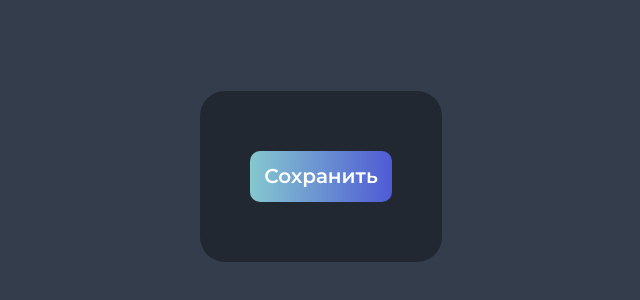
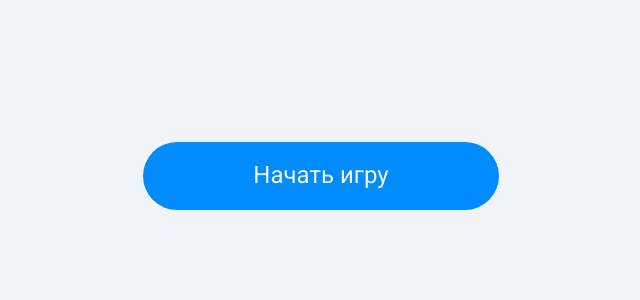
Before and after one commit to Alexandr799/learn-vue, a Vue app: page / in a window 1280 px wide. Shown: the part 224-524 px from the top of the page, without its empty margins (319-959 px from the left). Built offline with nearby package versions, Linux system fonts and the light colour scheme.

Commit message:
2-button. Сверстал кнопку

```diff
--- a/index.html
+++ b/index.html
@@ -8,7 +8,8 @@
   <title>learn-app</title>
   <link rel="preconnect" href="https://fonts.googleapis.com">
   <link rel="preconnect" href="https://fonts.gstatic.com" crossorigin>
-  <link href="https://fonts.googleapis.com/css2?family=Montserrat:ital,wght@0,100..900;1,100..900&display=swap"
+  <link
+    href="https://fonts.googleapis.com/css2?family=Montserrat:ital,wght@0,100..900;1,100..900&family=Roboto:ital,wght@0,100..900;1,100..900&display=swap"
     rel="stylesheet">
 </head>
 
--- a/src/App.vue
+++ b/src/App.vue
@@ -5,7 +5,7 @@ import Button from './components/Button.vue';
 
 <template>
   <main class="main">
-    <Button>Сохранить</Button>
+    <Button>Начать игру</Button>
   </main>
 </template>
 
--- a/src/components/Button.vue
+++ b/src/components/Button.vue
@@ -14,17 +14,19 @@
 <style scope>
 .button {
     border: none;
-    border-radius: 10px;
-    padding: 14px;
-    background: var(--gradient);
+    border-radius: 100px;
+    padding: 20px 110px;
+    background-color: var(--color-secondary);
     font-family: var(--font);
-    font-size: 20px;
-    font-weight: 600;
+    font-size: 24px;
+    font-weight: 400;
     color: var(--color-primary);
     cursor: pointer;
+    transition: background-color 0.3s ease-in-out;
 }
 
 .button:hover {
-    background: var(--gradient-inverted);
+    background-color: var(--color-secondary-2);
+    transition: background-color 0.3s ease-in-out;
 }
 </style>
--- a/src/style.css
+++ b/src/style.css
@@ -379,22 +379,27 @@ template {
 }
 
 :root {
-  --font: "Montserrat", sans-serif;
-  --color-primary: #FFFFFF;
-  --color-bg: #343D4B;
-  --color-primary-inverted: #000000;
-  --color-bg-main: #222831;
-  --color-bg-card: #272E37;
-  --gradient: linear-gradient(91deg, rgba(144, 217, 224, 0.90) 0.2%, rgba(84, 96, 230, 0.90) 100%);
-  --gradient-inverted: linear-gradient(91deg, rgba(144, 217, 224, 0.90) 9.04%, rgba(84, 96, 230, 0.90) 92.2%);
+  --font: "Roboto", sans-serif;;
+  --color-primary: #F0F4F8;
+  --color-secondary: #008BFE;
+  --color-primary-1: #FFFFFF;
+  --color-secondary-2: #006FCB;
+  --coloer-secondary-3: #CCE8FF;
+  --color-text: #000000;
+  --color-title: #000000;
 }
 
 body {
-  background-color: var(--color-bg);
-  color: var(--color-primary);
+  background-color: var(--color-primary);
+  color: var(--color-text);
   font-family: var(--font);
 
   min-height: 100vh;
   display: grid;
   place-items: center;
+  box-sizing:border-box;
 }
+
+h1 h2 h3 h4 h5 h6 {
+  color: var(--color-title);
+}
```
